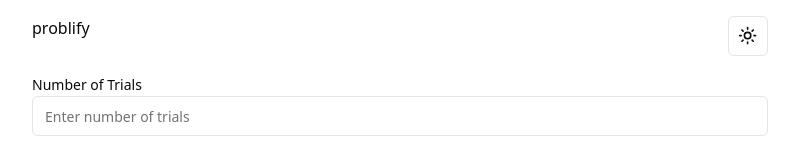
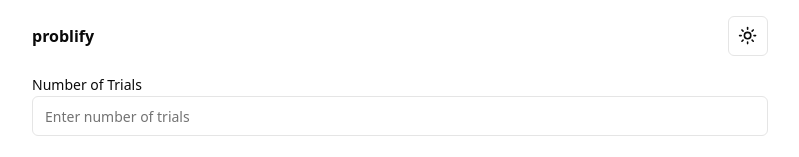
Before and after one commit to mugid/distr., a Next.js app: page / in a window 1280 px wide. Shown: the top 157 px of the page, without its empty margins (240-1039 px from the left). Built offline with nearby package versions, Linux system fonts and the light colour scheme.

Commit message:
feat: add metadata

```diff
--- a/src/app/layout.tsx
+++ b/src/app/layout.tsx
@@ -17,8 +17,8 @@
 });
 
 export const metadata: Metadata = {
-  title: "Create Next App",
-  description: "Generated by create next app",
+  title: "Problify",
+  description: "Save time spent on calculations required to build the table, problify will count everything for you.",
 };
 
 export default function RootLayout({
--- a/src/components/navbar.tsx
+++ b/src/components/navbar.tsx
@@ -2,8 +2,8 @@
 
 const Navbar = () => {
     return (
-        <div className='flex justify-between'>
-            <h1>problify</h1>
+        <div className='flex justify-between items-center'>
+            <h1 className="font-bold">problify</h1>
             <ThemeToggle />
         </div>
     );
```
